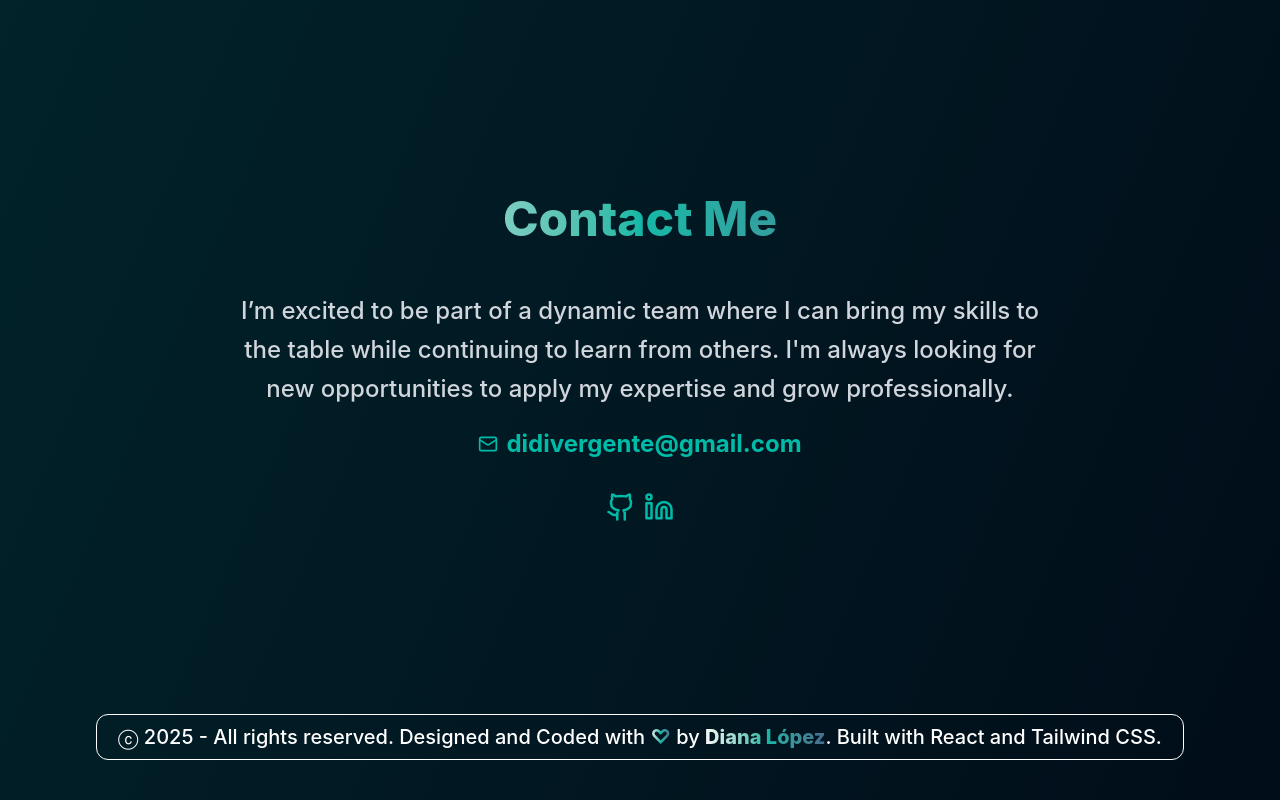
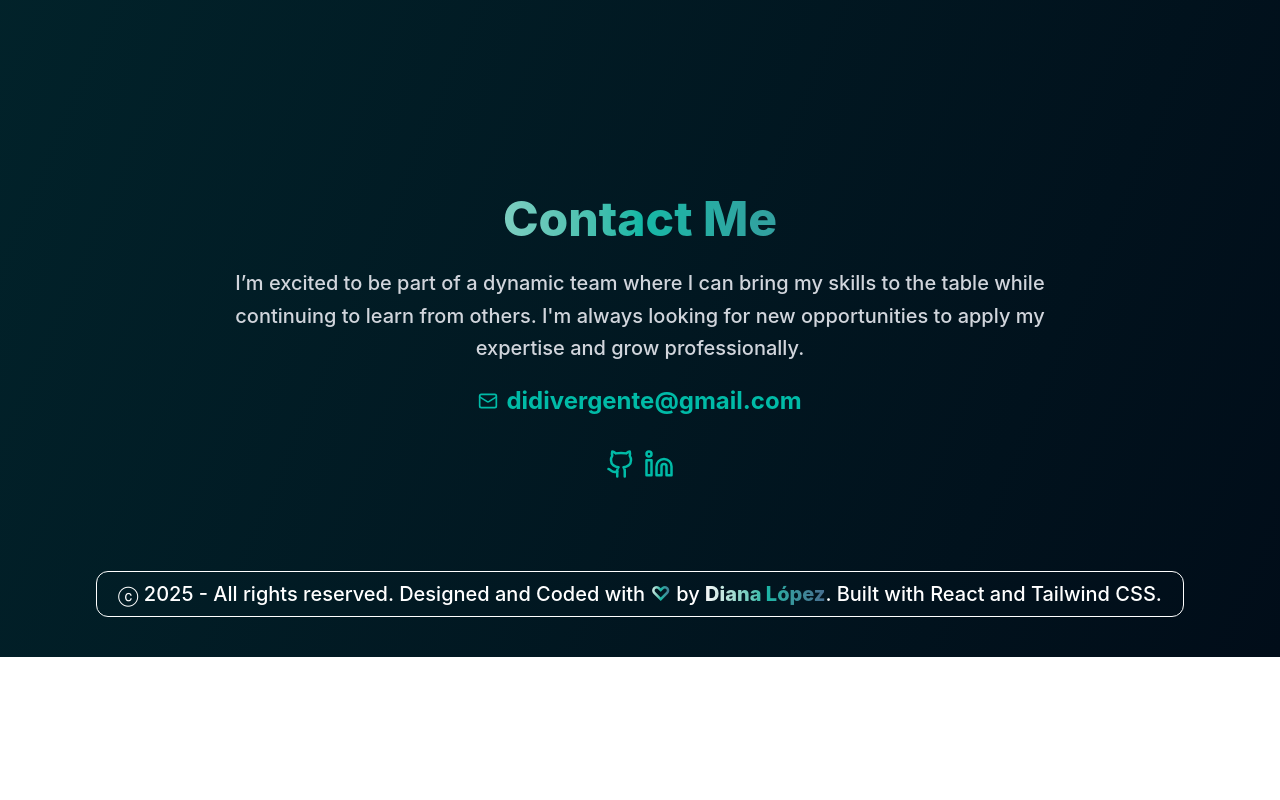
Before and after one commit to didimensional/didi-portfolio, a React (Vite) app: page / in a window 1280 px wide. Shown: the part 3878-4678 px from the top of the page. After the commit the page ends 4535 px from the top, so only its background shows below. Built offline with nearby package versions, Linux system fonts and the light colour scheme.

Commit message:
scrolling fixed maybe

```diff
--- a/src/App.jsx
+++ b/src/App.jsx
@@ -40,7 +40,7 @@ function App() {
         <section id="portfolio" className="scroll-mt-50">
           <Portfolio />
         </section>
-        <section id="contact" className="scroll-mt-44 md:scroll-mt-10">
+        <section id="contact" className="scroll-mt-44 2xl:scroll-mt-10">
           <Contact />
         </section>
       </main>
--- a/src/components/Contact.jsx
+++ b/src/components/Contact.jsx
@@ -8,13 +8,13 @@ const Contact = () => {
   return (
     <div className="max-w-4xl mx-auto px-4 sm:px-6 lg:px-8 mt-30 md:mt-80">
       <div className="flex flex-col md:flex-col justify-center items-center text-center md:text-center">
-        <div className="space-y-12">
+        <div className="space-y-12 md:space-y-6">
           <div>
             <h2 className="text-5xl 2xl:text-6xl font-extrabold bg-gradient-to-r from-[#F9F9F9] via-[#14B8A6] to-[#456D8F] bg-clip-text text-transparent mb-4 font-modo">
               Contact Me
             </h2>
           </div>
-          <p className="text-gray-300 text-2xl font-medium leading-relaxed">
+          <p className="text-gray-300 text-2xl md:text-xl 2xl:text-2xl font-medium leading-relaxed">
             I’m excited to be part of a dynamic team where I can bring my skills
             to the table while continuing to learn from others. I'm always
             looking for new opportunities to apply my expertise and grow
--- a/src/components/Footer.jsx
+++ b/src/components/Footer.jsx
@@ -3,7 +3,7 @@ import { Mail, Github, Linkedin } from "lucide-react";
 
 const Footer = () => {
   return (
-    <div className="max-w-6xl mx-auto px-4 sm:px-6 lg:px-8 mt-45 pb-10">
+    <div className="max-w-6xl mx-auto px-4 sm:px-6 lg:px-8 mt-20 2xl:mt-45 pb-10">
       <div className="flex flex-col md:flex-row justify-center items-center text-center md:text-center border-1 border-white p-2 rounded-xl">
         <div>
           <h2 className="text-xl md:text-xl font-medium text-white">
```
